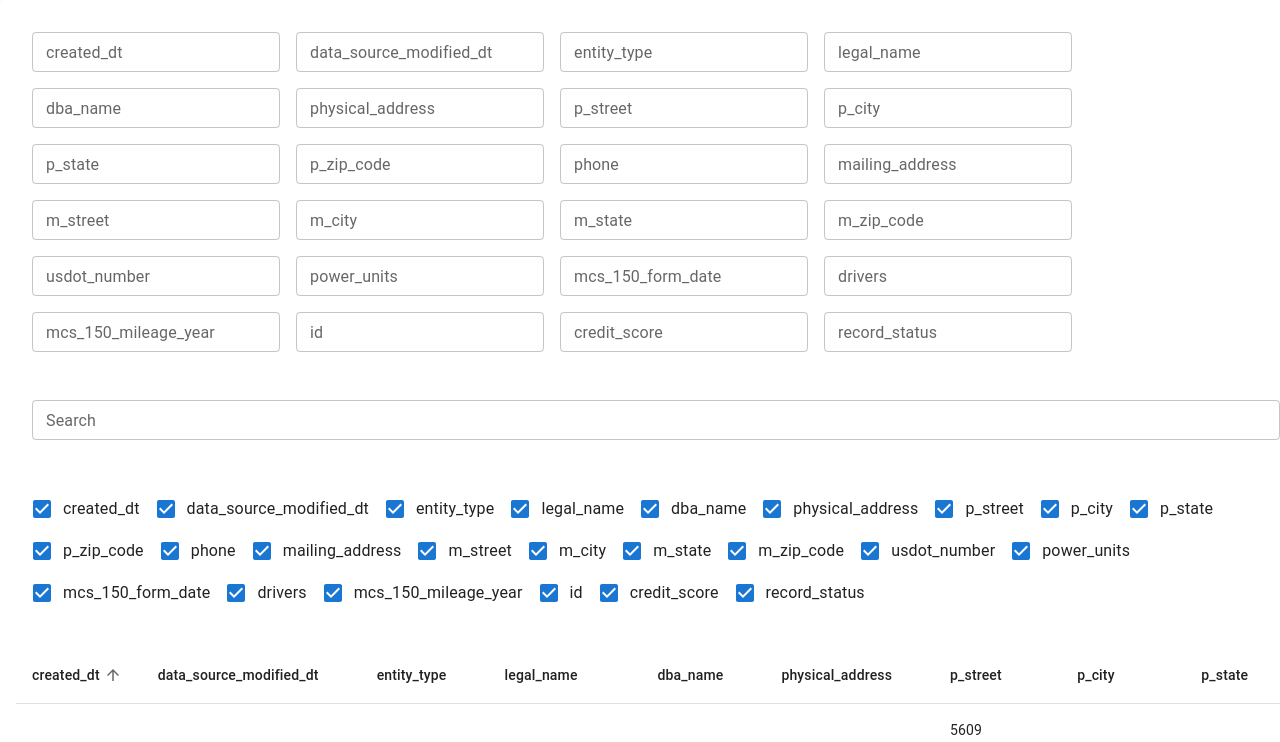
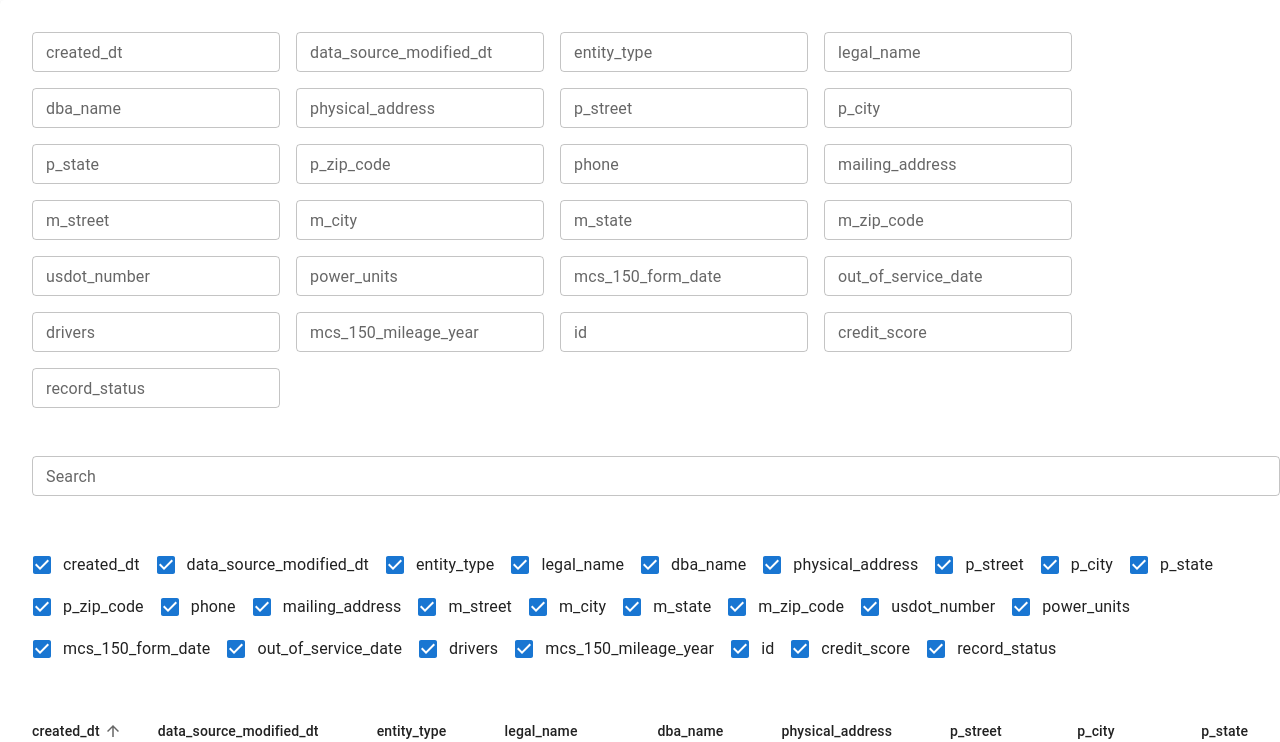
Before and after one commit to M-Hafez22/fmsca-viewer, a React (Vite) app: page / in a window 1280 px wide. Shown: the top 742 px of the page. Built offline with nearby package versions, Linux system fonts and the light colour scheme.

Commit message:
Fix: show out_of_service_date in the filter and toggle show sections

```diff
--- a/src/components/DataTable.tsx
+++ b/src/components/DataTable.tsx
@@ -43,10 +43,37 @@ const formatAddress = (row: TableDataType): string => {
 
 const DataTable: React.FC<DataTableProps> = ({ data }) => {
   const theme = useTheme()
+  const columnsLabels = [
+    "created_dt",
+    "data_source_modified_dt",
+    "entity_type",
+    "legal_name",
+    "dba_name",
+    "physical_address",
+    "p_street",
+    "p_city",
+    "p_state",
+    "p_zip_code",
+    "phone",
+    "mailing_address",
+    "m_street",
+    "m_city",
+    "m_state",
+    "m_zip_code",
+    "usdot_number",
+    "power_units",
+    "mcs_150_form_date",
+    "out_of_service_date",
+    "drivers",
+    "mcs_150_mileage_year",
+    "id",
+    "credit_score",
+    "record_status",
+  ]
   const [page, setPage] = useState(0)
   const [rowsPerPage, setRowsPerPage] = useState(10)
   const [filters, setFilters] = useState<Record<keyof TableDataType, string>>(
-    Object.keys(data[0]).reduce((acc, key) => {
+    columnsLabels.reduce((acc, key) => {
       acc[key as keyof TableDataType] = ""
       return acc
     }, {} as Record<keyof TableDataType, string>)
@@ -58,7 +85,7 @@ const DataTable: React.FC<DataTableProps> = ({ data }) => {
     Record<keyof TableDataType, boolean>
   >(
     JSON.parse(localStorage.getItem("visibleColumns")!) ||
-      Object.keys(data[0]).reduce((acc, key) => {
+      columnsLabels.reduce((acc, key) => {
         acc[key as keyof TableDataType] = true
         return acc
       }, {} as Record<keyof TableDataType, boolean>)
```
Also changed, not shown: src/data.json.
